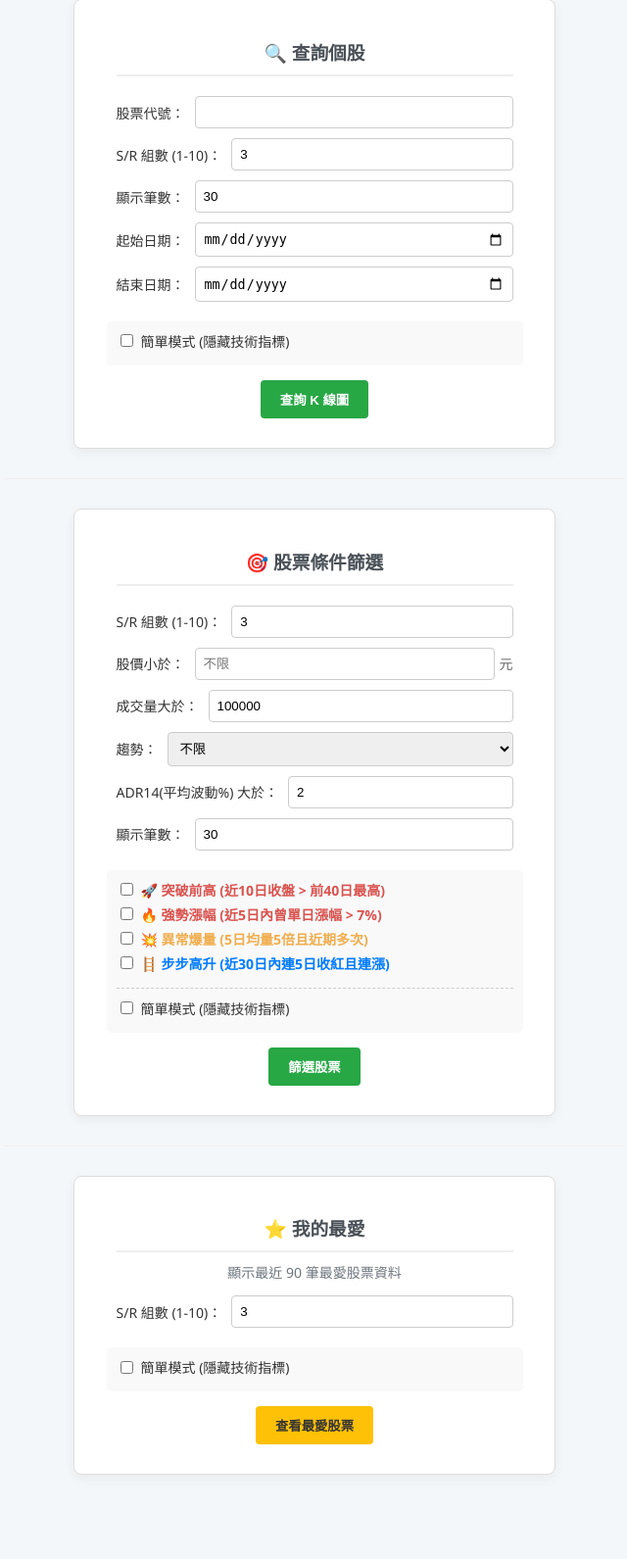
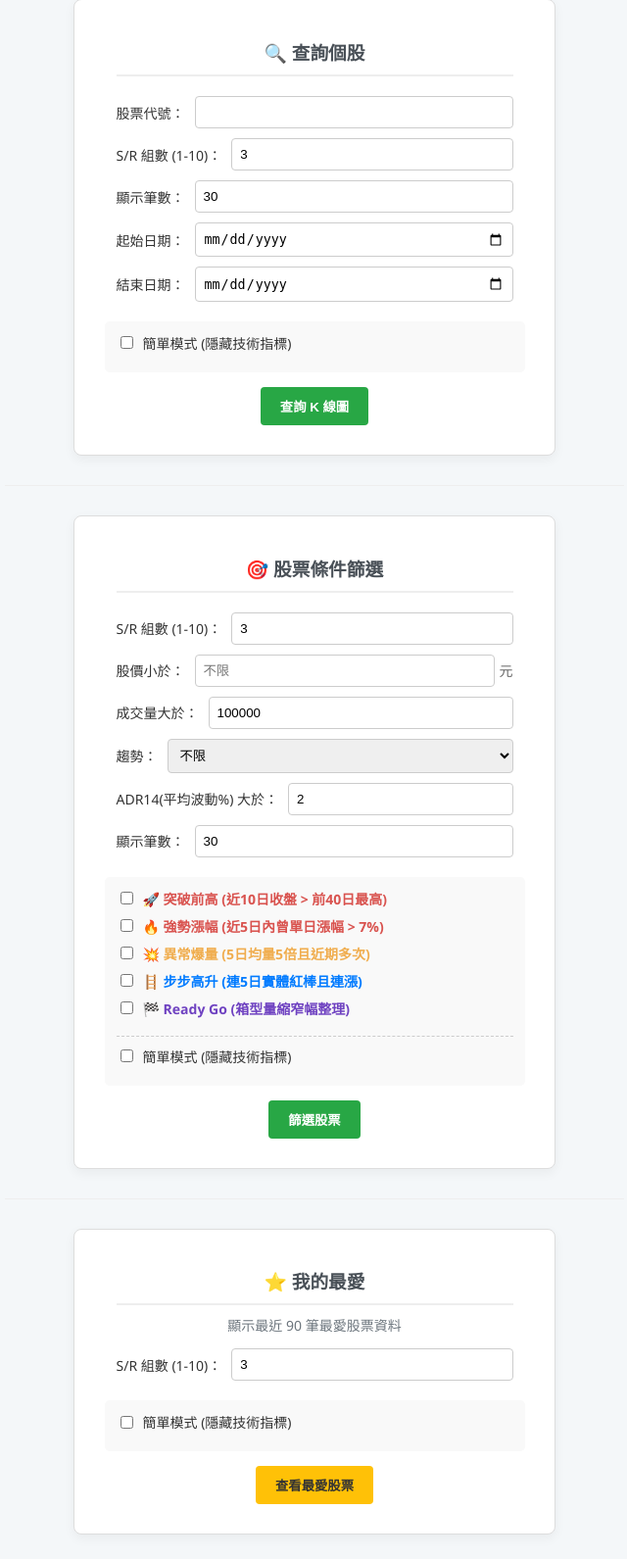
Before and after one commit to wulin240/myflaskapp, a Flask app: page / in a window 1280 px wide. Shown: the part 126-1717 px from the top of the page at 98% size, without its empty margins (319-959 px from the left). Before the commit the page ends 1631 px from the top, so only its background shows below. Run offline with Flask 3, Linux system fonts and the light colour scheme.

Commit message:
update: 修正暴輛(5日/40日)並新增ready go

```diff
--- a/app.py
+++ b/app.py
@@ -1230,7 +1230,7 @@ def chart_from_list(stock_id):
         is_realtime_mode=is_realtime_mode
     )
 
-# ----------------- 篩選路由 (已加入步步高升邏輯) -----------------
+# ----------------- 篩選路由 (已加入步步高升 & Ready Go 邏輯) -----------------
 @app.route('/filter', methods=['POST'])
 def filter_stocks():
     # ------------------ 獲取所有篩選及配置參數 ------------------
@@ -1243,7 +1243,8 @@ def filter_stocks():
     over_high_selected = request.form.get('over_high') == '1'
     high_point_selected = request.form.get('high_point') == '1'
     abnormal_vol_selected = request.form.get('abnormal_volume') == '1'
-    step_high_selected = request.form.get('step_high') == '1' # 🪜 新增：步步高升篩選
+    step_high_selected = request.form.get('step_high') == '1'
+    ready_go_selected = request.form.get('ready_go') == '1' # 🏁 新增：Ready Go 篩選
 
     # 頁面配置參數
     simple_mode = request.form.get('simple_mode') == '1'
@@ -1283,8 +1284,10 @@ def filter_stocks():
                 params["high_point"] = "eq.true"
             if abnormal_vol_selected:
                 params["abnormal_volume"] = "eq.true"
-            if step_high_selected: # 🪜 加入步步高升篩選條件
+            if step_high_selected:
                 params["step_high"] = "eq.true"
+            if ready_go_selected: # 🏁 加入 Ready Go 篩選條件
+                params["ready_go"] = "eq.true"
 
             # 移除 None 值的參數
             params = {k: v for k, v in params.items() if v is not None}
@@ -1312,14 +1315,14 @@ def filter_stocks():
     count = len(df)
     list_param = urllib.parse.quote(','.join(stock_ids))
 
-    # 🌟 修改表格標題：加入步步高升欄位
+    # 🌟 修改表格標題：加入 🏁Ready 欄位
     html = (f"<h2>篩選結果（共 {count} 筆）</h2>"
-            "<table border='1' cellpadding='6' style='margin-left:0; text-align:left; border-collapse: collapse; min-width: 800px;'>"
+            "<table border='1' cellpadding='6' style='margin-left:0; text-align:left; border-collapse: collapse; min-width: 850px;'>"
             "<thead style='background-color: #f2f2f2;'>"
             "<tr>"
             "<th>股票代號</th><th>股票名稱</th><th>目前股價</th><th>成交量</th>"
             "<th>ADR14(%)</th><th>趨勢</th>"
-            "<th>🚀突破</th><th>🔥強勢</th><th>💥爆量</th><th>🪜步步</th>"
+            "<th>🚀突破</th><th>🔥強勢</th><th>💥爆量</th><th>🪜步步</th><th>🏁Ready</th>"
             "</tr></thead><tbody>")
 
     for idx, row in df.iterrows():
@@ -1337,7 +1340,8 @@ def filter_stocks():
         oh_icon = "✅" if row.get('over_high') else "---"
         hp_icon = "✅" if row.get('high_point') else "---"
         av_icon = "✅" if row.get('abnormal_volume') else "---"
-        sh_icon = "✅" if row.get('step_high') else "---" # 🪜 步步高升圖示
+        sh_icon = "✅" if row.get('step_high') else "---"
+        rg_icon = "✅" if row.get('ready_go') else "---" # 🏁 Ready Go 圖示
 
         price_val = row.get('last_close', 0)
 
@@ -1352,6 +1356,7 @@ def filter_stocks():
                  f"<td style='text-align:center;'>{hp_icon}</td>"
                  f"<td style='text-align:center;'>{av_icon}</td>"
                  f"<td style='text-align:center;'>{sh_icon}</td>"
+                 f"<td style='text-align:center;'>{rg_icon}</td>"
                  f"</tr>")
 
     html += "</tbody></table><br><a href='/'>返回</a>"
--- a/templates/index.html
+++ b/templates/index.html
@@ -49,7 +49,6 @@
             margin-bottom: 10px;
         }
 
-        /* 標籤樣式 */
         label {
             font-size: 14px;
             text-align: right;
@@ -57,7 +56,6 @@
             flex-shrink: 0;
         }
 
-        /* 輸入框和選擇框樣式 */
         input[type="text"],
         input[type="date"],
         input[type="number"],
@@ -70,7 +68,6 @@
             box-sizing: border-box;
         }
 
-        /* 按鈕樣式 */
         button {
             padding: 10px 20px;
             cursor: pointer;
@@ -95,20 +92,21 @@
             width: 90%;
             margin-top: 10px;
             background: #f9f9f9;
-            padding: 10px;
+            padding: 12px;
             border-radius: 5px;
         }
         .options-group label {
             text-align: left;
             padding-right: 0;
             min-width: unset;
-            margin-bottom: 5px;
+            margin-bottom: 8px;
             cursor: pointer;
             display: flex;
             align-items: center;
+            font-size: 14px;
         }
         .options-group input {
-            margin-right: 8px;
+            margin-right: 10px;
         }
 
         hr {
@@ -118,13 +116,13 @@
             width: 50%;
         }
 
-        /* 強勢指標專用樣式 */
-        .highlight-label {
-            color: #d9534f;
-            font-weight: bold;
-        }
+        /* 強勢指標專用樣式 - 顏色管理 */
+        .indicator-overhigh { color: #d9534f; font-weight: bold; } /* 紅色 */
+        .indicator-highpoint { color: #d9534f; font-weight: bold; } /* 紅色 */
+        .indicator-volume { color: #f0ad4e; font-weight: bold; }   /* 橘色 */
+        .indicator-stephigh { color: #007bff; font-weight: bold; } /* 藍色 */
+        .indicator-readygo { color: #6f42c1; font-weight: bold; }  /* 紫色 */
 
-        /* 價格輸入框專用微調 */
         .price-input-container {
             display: flex;
             align-items: center;
@@ -215,22 +213,25 @@
         </div>
 
         <div class="options-group">
-            <label class="highlight-label">
+            <label class="indicator-overhigh">
                 <input type="checkbox" name="over_high" value="1">
                 🚀 突破前高 (近10日收盤 > 前40日最高)
             </label>
-            <label class="highlight-label">
+            <label class="indicator-highpoint">
                 <input type="checkbox" name="high_point" value="1">
                 🔥 強勢漲幅 (近5日內曾單日漲幅 > 7%)
             </label>
-            <label class="highlight-label" style="color: #f0ad4e;">
+            <label class="indicator-volume">
                 <input type="checkbox" name="abnormal_volume" value="1">
                 💥 異常爆量 (5日均量5倍且近期多次)
             </label>
-            <!-- 步步高升篩選新增 -->
-            <label class="highlight-label" style="color: #007bff;">
+            <label class="indicator-stephigh">
                 <input type="checkbox" name="step_high" value="1">
-                🪜 步步高升 (近30日內連5日收紅且連漲)
+                🪜 步步高升 (連5日實體紅棒且連漲)
+            </label>
+            <label class="indicator-readygo">
+                <input type="checkbox" name="ready_go" value="1">
+                🏁 Ready Go (箱型量縮窄幅整理)
             </label>
 
             <hr style="width: 100%; margin: 10px 0; border-top: 1px dashed #ccc;">
```
